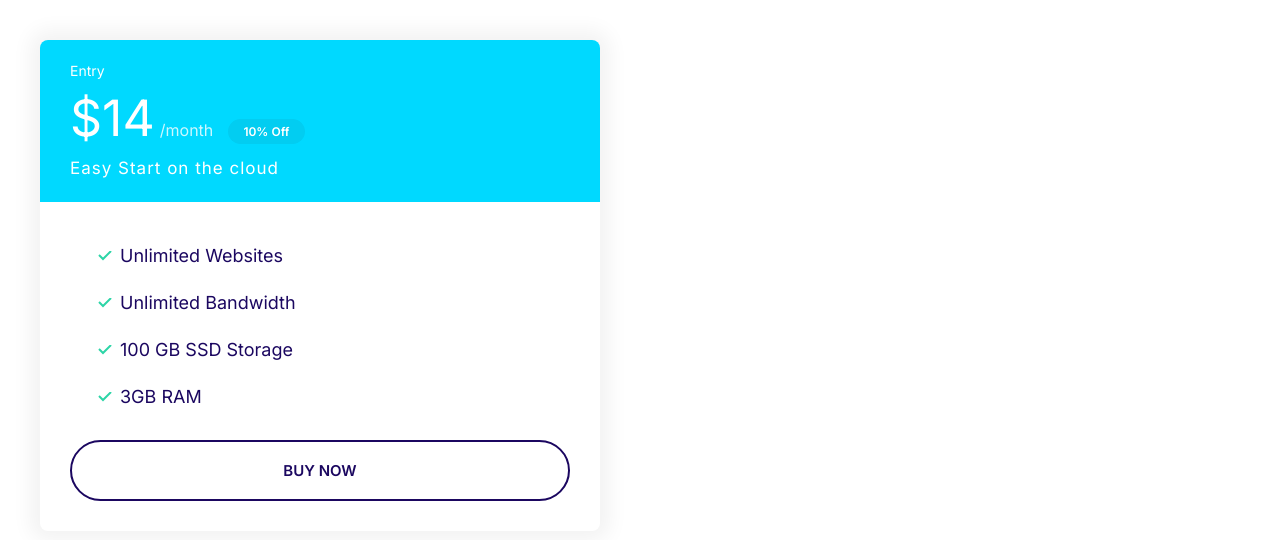
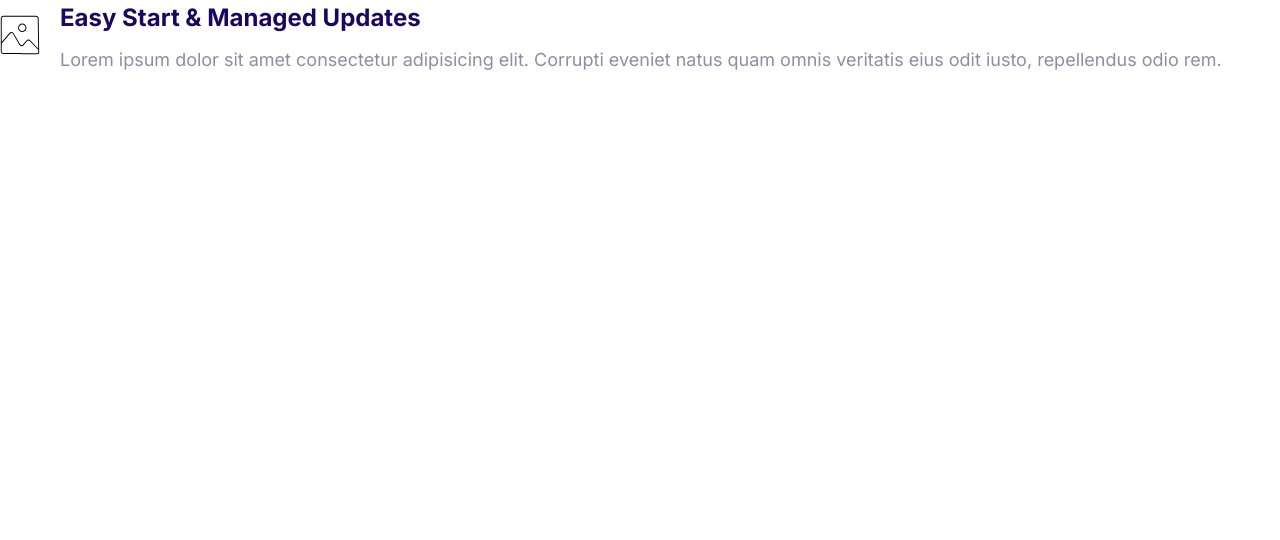
Before and after one commit to MohamedShehadeh/Firstproject, a plain HTML site: page index.html in a window 1280 px wide. Drawn offline with Linux system fonts and the light colour scheme; a web font is replaced by a local one.

Commit message:
Build media for the component

```diff
--- a/css/style.css
+++ b/css/style.css
@@ -276,6 +276,17 @@ a {
 .plan .list__item {
   margin: 2rem;
 }
+.plan--popular .card__header {
+  position: relative;
+}
+.plan--popular .card__header::before {
+  content: url(../images/popular.svg);
+  width: 40px;
+  display: inline-block;
+  position: absolute;
+  top: -6px;
+  right: 5%;
+}
 @media screen and (min-width: 1024px) {
   .plan__name {
     font-size: 1.4rem;
@@ -290,3 +301,16 @@ a {
     font-size: 1.7rem;
   }
 }
+/* Media */
+.media {
+  display: flex;
+}
+.media__title {
+  margin-top: 0%;
+}
+.media__body {
+  margin: 0rem 2rem;
+}
+.media__image {
+  margin-top: 1.5rem;
+}
--- a/index.html
+++ b/index.html
@@ -15,26 +15,19 @@
     <title>Moshify</title>
   </head>
   <body>
-    <div style="width: 50%; padding: 4rem">
-      <div class="plan">
-        <div class="card card--secondary">
-          <header class="card__header">
-            <h3 class="plan__name">Entry</h3>
-            <span class="plan__price">$14</span>
-            <span class="plan__billing-cycle">/month</span>
-            <span class="badge badge--secondary badge--small">10% Off</span>
-            <span class="plan__description">Easy Start on the cloud</span>
-          </header>
-          <div class="card__body">
-            <ul class="list list--tick">
-              <li class="list__item">Unlimited Websites</li>
-              <li class="list__item">Unlimited Bandwidth</li>
-              <li class="list__item">100 GB SSD Storage</li>
-              <li class="list__item">3GB RAM</li>
-            </ul>
-            <button class="btn btn--outline btn--block">Buy Now</button>
-          </div>
-        </div>
+    <div class="media">
+      <div class="media__image">
+        <svg class="icon icon--primary">
+          <use xlink:href="images/sprite.svg#snap"></use>
+        </svg>
+      </div>
+      <div class="media__body">
+        <h3 class="media__title">Easy Start & Managed Updates</h3>
+        <p>
+          Lorem ipsum dolor sit amet consectetur adipisicing elit. Corrupti
+          eveniet natus quam omnis veritatis eius odit iusto, repellendus odio
+          rem.
+        </p>
       </div>
     </div>
   </body>
```
Also changed, not shown: images/popular.svg (added).
